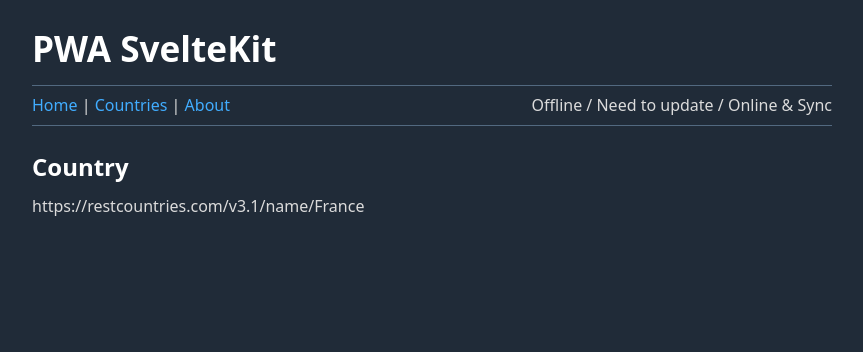
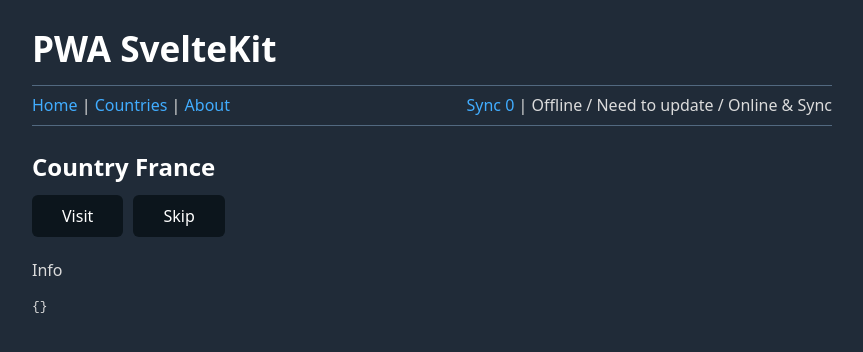
Before and after one commit to jycouet/pwa-sveltekit, a SvelteKit app: page /countries/France in a window 1280 px wide. Shown: the top 352 px of the page, without its empty margins (208-1071 px from the left). Built offline with nearby package versions, Linux system fonts and the light colour scheme; no server answers.

Commit message:
ok all scenarios

```diff
--- a/src/lib/index.ts
+++ /dev/null
@@ -1 +0,0 @@
-// place files you want to import through the `$lib` alias in this folder.
--- /dev/null
+++ b/src/lib/objToSyncStore.ts
@@ -0,0 +1,9 @@
+import { writable } from 'svelte/store';
+
+export const objToSyncStore = writable<
+	{
+		id: string;
+		date: Date;
+		info: Record<string, any>;
+	}[]
+>([]);
--- a/src/routes/+layout.svelte
+++ b/src/routes/+layout.svelte
@@ -1,4 +1,5 @@
 <script lang="ts">
+	import { objToSyncStore } from '$lib/objToSyncStore';
 </script>
 
 <svelte:head>
@@ -17,7 +18,10 @@
 		<a href="/about">About</a>
 	</div>
 	<div>
-		<div>Offline / Need to update / Online & Sync</div>
+		<a href="/sync">Sync {$objToSyncStore.length}</a>
+		|
+		<!-- TODO PWA state -->
+		Offline / Need to update / Online & Sync
 	</div>
 </div>
 
--- a/src/routes/+layout.ts
+++ b/src/routes/+layout.ts
@@ -1 +1,2 @@
-export const prerender = true;
+// export const prerender = true;
+export const ssr = false;
--- a/src/routes/+page.svelte
+++ b/src/routes/+page.svelte
@@ -1 +1,3 @@
 <h2>Home</h2>
+
+Welcome to this demo
--- a/src/routes/about/+page.svelte
+++ b/src/routes/about/+page.svelte
@@ -1 +1,3 @@
 <h2>About</h2>
+
+Some static content...
--- a/src/routes/countries/[country]/+page.svelte
+++ b/src/routes/countries/[country]/+page.svelte
@@ -1,7 +1,40 @@
-<script>
+<script lang="ts">
 	import { page } from '$app/stores';
+	import { objToSyncStore } from '$lib/objToSyncStore';
+	import { onMount } from 'svelte';
+
+	let info: Record<string, any> = {};
+
+	onMount(async () => {
+		// TODO if offline, get from cache first. if there is nothing and we are offline... Display that we don't have data
+		const res = await fetch(`https://restcountries.com/v3.1/name/${$page.params.country}`);
+		const data = await res.json();
+		info = data;
+	});
+
+	const visit = (visit: boolean) => () => {
+		const obj = {
+			id: (Math.random() + 1).toString(36).substring(2),
+			date: new Date(),
+			info: {
+				visit,
+				country: $page.params.country
+			}
+		};
+		$objToSyncStore = [...$objToSyncStore, obj];
+		// TODO PWA state
+		// TODO if offline, save to cache and sync later
+		console.log(obj);
+	};
 </script>
 
-<h2>Country</h2>
+<h2>Country {$page.params.country}</h2>
 
-https://restcountries.com/v3.1/name/{$page.params.country}
+<button on:click={visit(true)}>Visit</button>
+<button on:click={visit(false)}>Skip</button>
+
+<p>Info</p>
+
+<div>
+	<pre>{JSON.stringify(info, null, 2)}</pre>
+</div>
--- a/svelte.config.js
+++ b/svelte.config.js
@@ -11,7 +11,9 @@
 		// adapter-auto only supports some environments, see https://kit.svelte.dev/docs/adapter-auto for a list.
 		// If your environment is not supported or you settled on a specific environment, switch out the adapter.
 		// See https://kit.svelte.dev/docs/adapters for more information about adapters.
-		adapter: adapter()
+		adapter: adapter({
+			strict: false
+		})
 	}
 };
 
```
Also changed, not shown: src/routes/countries/+page.svelte (+19 -5 lines), src/routes/sync/+page.svelte (added, +19 -0 lines).
